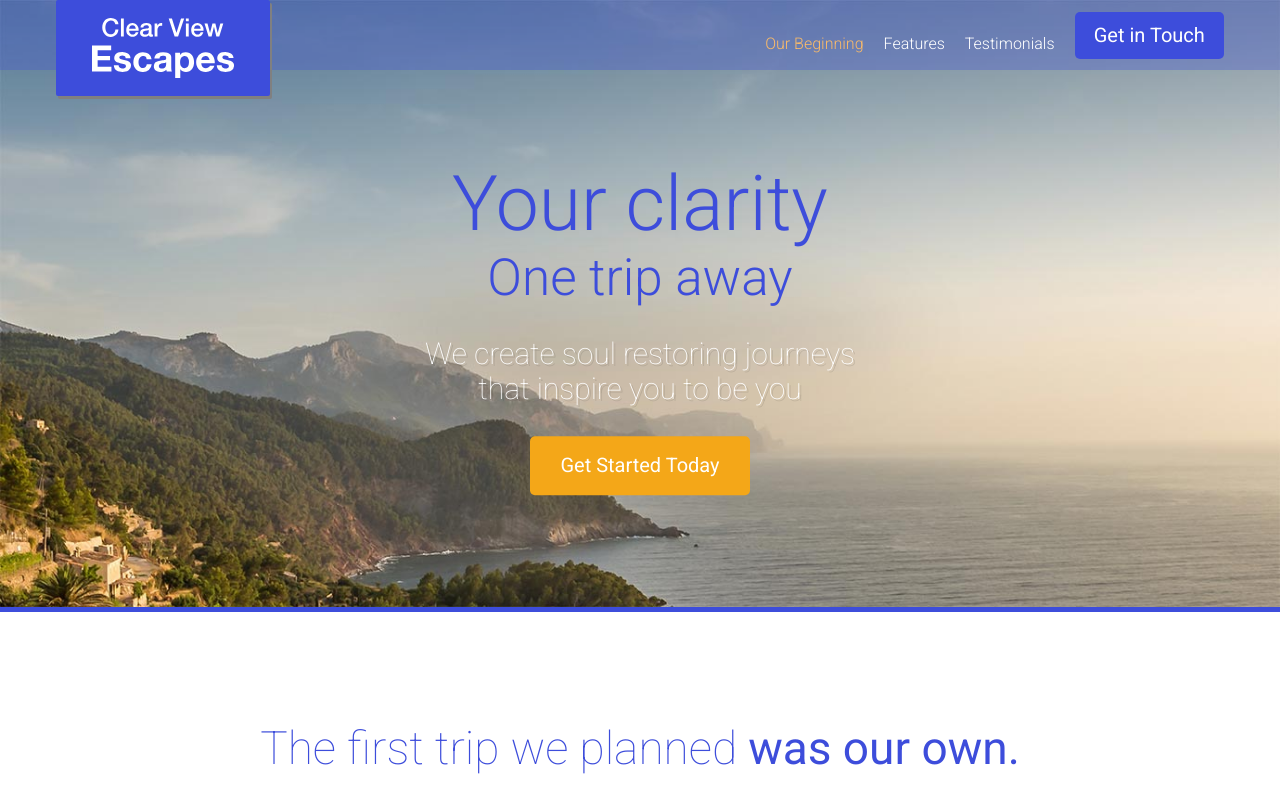
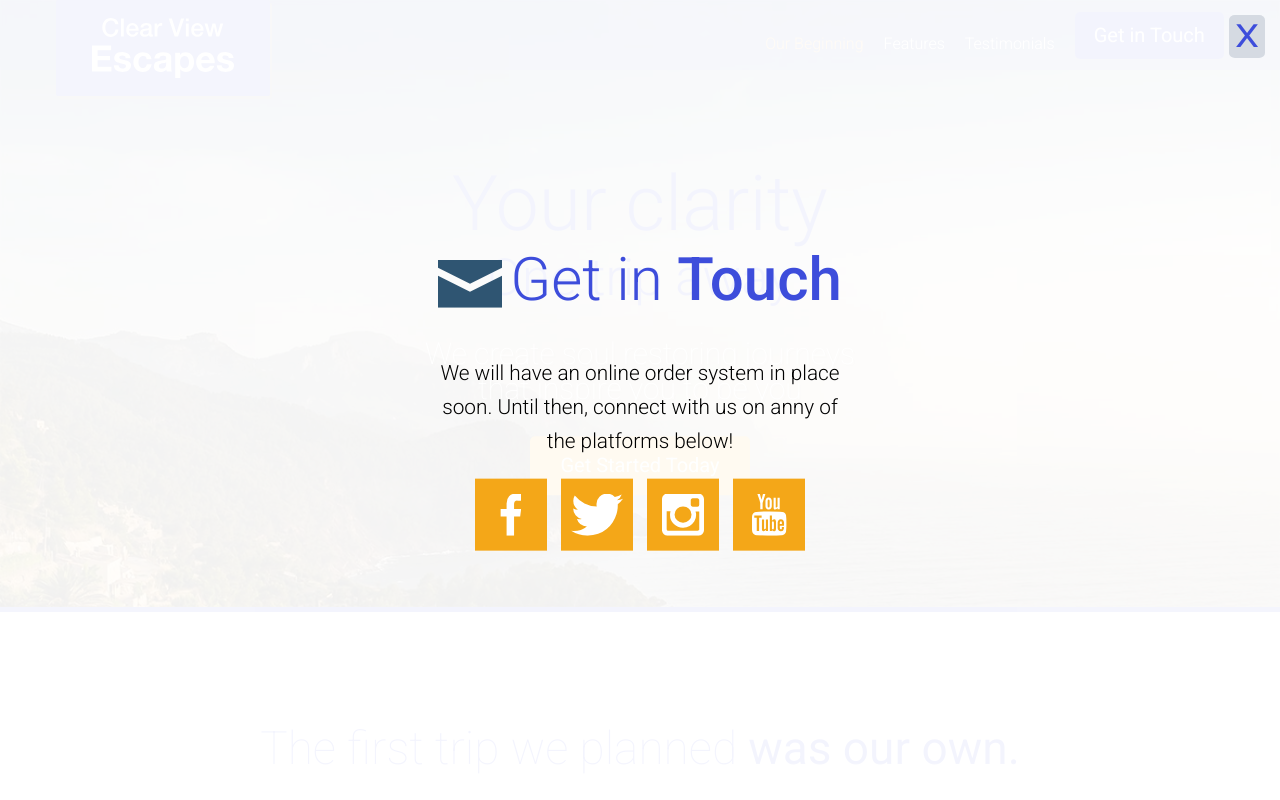
Before and after one commit to dudleyinc3/vista-agency, a website: page app/index.html in a window 1280 px wide. Both pictures are taken after a click on the link "Get Started Today". Shown: the top 800 px of the page. Drawn offline with Linux system fonts and the light colour scheme.

Commit message:
modal box functioning and styled complete

```diff
--- a/app/assets/scripts/App.js
+++ b/app/assets/scripts/App.js
@@ -2,8 +2,11 @@ import MobileMenu from './modules/MobileMenu';
 import RevealOnScroll from './modules/RevealOnScroll';
 import $ from 'jquery';
 import StickyHeader from './modules/StickyHeader';
+import Modal from './modules/Modal';
+
 
 var mobileMenu = new MobileMenu();
 new RevealOnScroll($(".feature-item"), "85%");
 new RevealOnScroll($(".testimonial"), "75%");
 var stickyHeader = new StickyHeader();
+var modal = new Modal();
--- /dev/null
+++ b/app/assets/styles/modules/_modal.css
@@ -0,0 +1,52 @@
+.modal {
+	position: fixed;
+	z-index: 5;
+	background-color: rgba(255, 255, 255, .94);
+	top: 0;
+	bottom: 0;
+	left: 0;
+	right: 0;
+	opacity: 0;
+	visibility: hidden;
+	transform: scale(1.2);
+	transition: all .4s ease-out;
+
+	&--is-visible {
+		opacity: 1;
+		visibility: visible;
+		transform: scale(1);
+
+	}
+
+	&__inner {
+		position: absolute;
+		width: 100%;
+		top: 50%;
+		transform: translateY(-50%);
+	}
+
+	&__description {
+		text-align: center;
+		font-size: 1.3rem;
+		font-weight: 300;
+		line-height: 1.65;
+	}
+
+	&__close {
+		position: absolute;
+		top: 15px;
+		right: 15px;
+		font-size: 2rem;
+		transform: scaleX(1.2);
+		transform-origin: 100% 0;
+		color: $mainBlue;
+		background-color: #d5dae2;
+		padding: 3px 5px;
+		border-radius: 5px;
+		cursor: pointer;
+
+		&:hover {
+			color: $mainOrange;
+		}
+	}
+}
--- a/app/assets/styles/modules/_section-title.css
+++ b/app/assets/styles/modules/_section-title.css
@@ -11,11 +11,17 @@
 	&--blue {
 		color: $mainBlue;
 	}
+
+	&--less-margin {
+		margin-bottom: 1.3rem;
+		margin-top: 0;
+	}
 	&__icon {
 		display: block;
 		margin-left: auto;
 		margin-right: auto;
 		margin-bottom: .6rem;
+
 		@mixin atSmall {
 			position: relative;
 			top: 8px;
--- /dev/null
+++ b/app/assets/styles/modules/_social-icons.css
@@ -0,0 +1,26 @@
+.social-icons {
+	text-align: center;
+
+	&__icon {
+		background-color: $mainOrange;
+		display: inline-block;
+		margin: 0 5px 5px 5px;
+		width: 33%;
+		height: 72px;
+		position: relative;
+
+		@mixin atSmall {
+			width: 72px;
+			margin: 0 5px;
+		}
+
+		.icon {
+			display: block;
+			position: absolute;
+			top: 50%;
+			left: 50%;
+			transform: translate(-50%, -50%);
+
+		}
+	}
+}
--- a/app/assets/styles/modules/_wrapper.css
+++ b/app/assets/styles/modules/_wrapper.css
@@ -9,6 +9,10 @@
 
 	&--medium {
 		max-width: 976px;
+	}
+
+	&--narrow {
+		max-width: 480px;
 	}
 
 	&--no-padding-until-medium {
--- a/app/assets/styles/styles.css
+++ b/app/assets/styles/styles.css
@@ -17,3 +17,5 @@
 @import "modules/_site-header";
 @import "modules/_primary-nav";
 @import "modules/_reveal-item";
+@import "modules/_modal";
+@import "modules/_social-icons";
--- a/app/index.html
+++ b/app/index.html
@@ -19,7 +19,7 @@
     </div>
     <div class="site-header__menu-content">
     <div class="site-header__btn-container">
-      <a href="#" class="btn">Get in Touch</a>
+      <a href="#" class="btn open-modal">Get in Touch</a>
     </div>
        <nav class="primary-nav primary-nav--pull-right">
       <ul>
@@ -45,7 +45,7 @@
         <h1 class="large-hero__title">Your clarity</h1>
         <h2 class="large-hero__subtitle">One trip away</h2>
         <p class="large-hero__description">We create soul restoring journeys that inspire you to be you</p>
-        <p><a class="btn btn--orange btn--large" href="#">Get Started Today</a></p>
+        <p><a class="btn btn--orange btn--large open-modal" href="#">Get Started Today</a></p>
       </div>
     </div>
   </div>
@@ -107,7 +107,7 @@
   <div class="page-section page-section--testimonials" id="testimonials" data-matching-link="#testimonials-link">
     <div class="wrapper wrapper--no-padding-until-medium">
 
-      <h2 class="section-title section-title--blue"><span class="icon icon--comment feature-item__icon"></span>Real <strong>Testimonials</strong></h2>
+      <h2 class="section-title section-title--blue"><span class="icon icon--comment section-title__icon"></span>Real <strong>Testimonials</strong></h2>
 
       <div class="row row--gutters row--equal-height-at-medium row--gutters-small row--t-padding generic-content-container">
 
@@ -150,9 +150,29 @@
 
   <footer class="site-footer">
     <div class="wrapper">
-      <p><span class="site-footer__text">Copyright &copy; 2016 Clear View Escapes. All rights reserved.</span><a class="btn btn--orange" href="#">Get in Touch</a></p>
+      <p><span class="site-footer__text">Copyright &copy; 2016 Clear View Escapes. All rights reserved.</span><a class="btn btn--orange open-modal" href="#">Get in Touch</a></p>
     </div>
   </footer>
+
+  <div class="modal">
+    <div class="modal__inner">
+      <h2 class="section-title section-title--blue section-title--less-margin"><span class="icon icon--mail section-title__icon"></span>Get in <strong>Touch</strong></h2>
+    <div class="wrapper wrapper--narrow">
+      <p class="modal__description">We will have an online order system in place soon.  Until then, connect with us on anny of the platforms below!</p>
+    </div>
+
+    <div class="social-icons">
+     <a href="#" class="social-icons__icon"><span class="icon icon--facebook"></span></a>
+     <a href="#" class="social-icons__icon"><span class="icon icon--twitter"></span></a>
+     <a href="#" class="social-icons__icon"><span class="icon icon--instagram"></span></a>
+     <a href="#" class="social-icons__icon"><span class="icon icon--youtube"></span></a>
+    </div>
+    </div>
+
+    <div class="modal__close">X</div>
+
+  </div>
+
 
   <script src="/post_styles/scripts/App.js"></script>
 </body>
--- a/app/post_styles/styles/styles.css
+++ b/app/post_styles/styles/styles.css
@@ -592,6 +592,10 @@ a {
 		max-width: 976px;
 	}
 
+.wrapper--narrow {
+		max-width: 480px;
+	}
+
 .wrapper--no-padding-until-medium {
 		padding-left: 0;
 		padding-right: 0;
@@ -821,6 +825,11 @@ a {
 
 .section-title--blue {
 		color: #3d4ddb;
+	}
+
+.section-title--less-margin {
+		margin-bottom: 1.3rem;
+		margin-top: 0;
 	}
 
 .section-title__icon {
@@ -1305,3 +1314,93 @@ Instead edit gulp/templates/sprite */
 		        transform: scale(1);
 
 	}
+
+.modal {
+	position: fixed;
+	z-index: 5;
+	background-color: rgba(255, 255, 255, .94);
+	top: 0;
+	bottom: 0;
+	left: 0;
+	right: 0;
+	opacity: 0;
+	visibility: hidden;
+	-webkit-transform: scale(1.2);
+	        transform: scale(1.2);
+	-webkit-transition: all .4s ease-out;
+	transition: all .4s ease-out;
+}
+
+.modal--is-visible {
+		opacity: 1;
+		visibility: visible;
+		-webkit-transform: scale(1);
+		        transform: scale(1);
+
+	}
+
+.modal__inner {
+		position: absolute;
+		width: 100%;
+		top: 50%;
+		-webkit-transform: translateY(-50%);
+		        transform: translateY(-50%);
+	}
+
+.modal__description {
+		text-align: center;
+		font-size: 1.3rem;
+		font-weight: 300;
+		line-height: 1.65;
+	}
+
+.modal__close {
+		position: absolute;
+		top: 15px;
+		right: 15px;
+		font-size: 2rem;
+		-webkit-transform: scaleX(1.2);
+		        transform: scaleX(1.2);
+		-webkit-transform-origin: 100% 0;
+		        transform-origin: 100% 0;
+		color: #3d4ddb;
+		background-color: #d5dae2;
+		padding: 3px 5px;
+		border-radius: 5px;
+		cursor: pointer;
+	}
+
+.modal__close:hover {
+			color: #f4a718;
+		}
+
+.social-icons {
+	text-align: center;
+}
+
+.social-icons__icon {
+		background-color: #f4a718;
+		display: inline-block;
+		margin: 0 5px 5px 5px;
+		width: 33%;
+		height: 72px;
+		position: relative;
+	}
+
+@media (min-width: 530px){
+
+.social-icons__icon {
+			width: 72px;
+			margin: 0 5px
+	}
+	}
+
+.social-icons__icon .icon {
+			display: block;
+			position: absolute;
+			top: 50%;
+			left: 50%;
+			-webkit-transform: translate(-50%, -50%);
+			        transform: translate(-50%, -50%);
+
+		}
```
Also changed, not shown: app/assets/scripts/modules/Modal.js (added, +38 -0 lines), app/post_styles/scripts/App.js.
